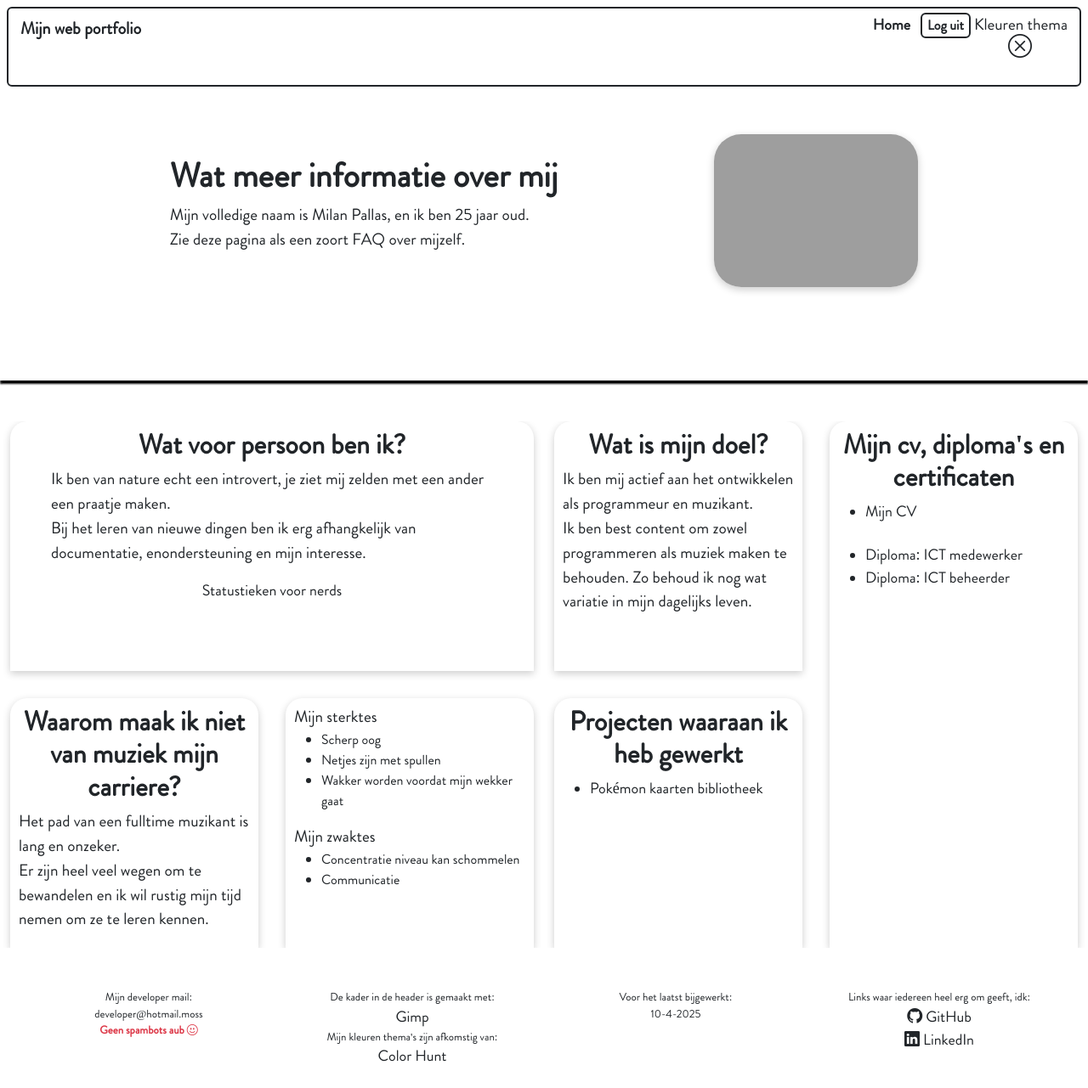
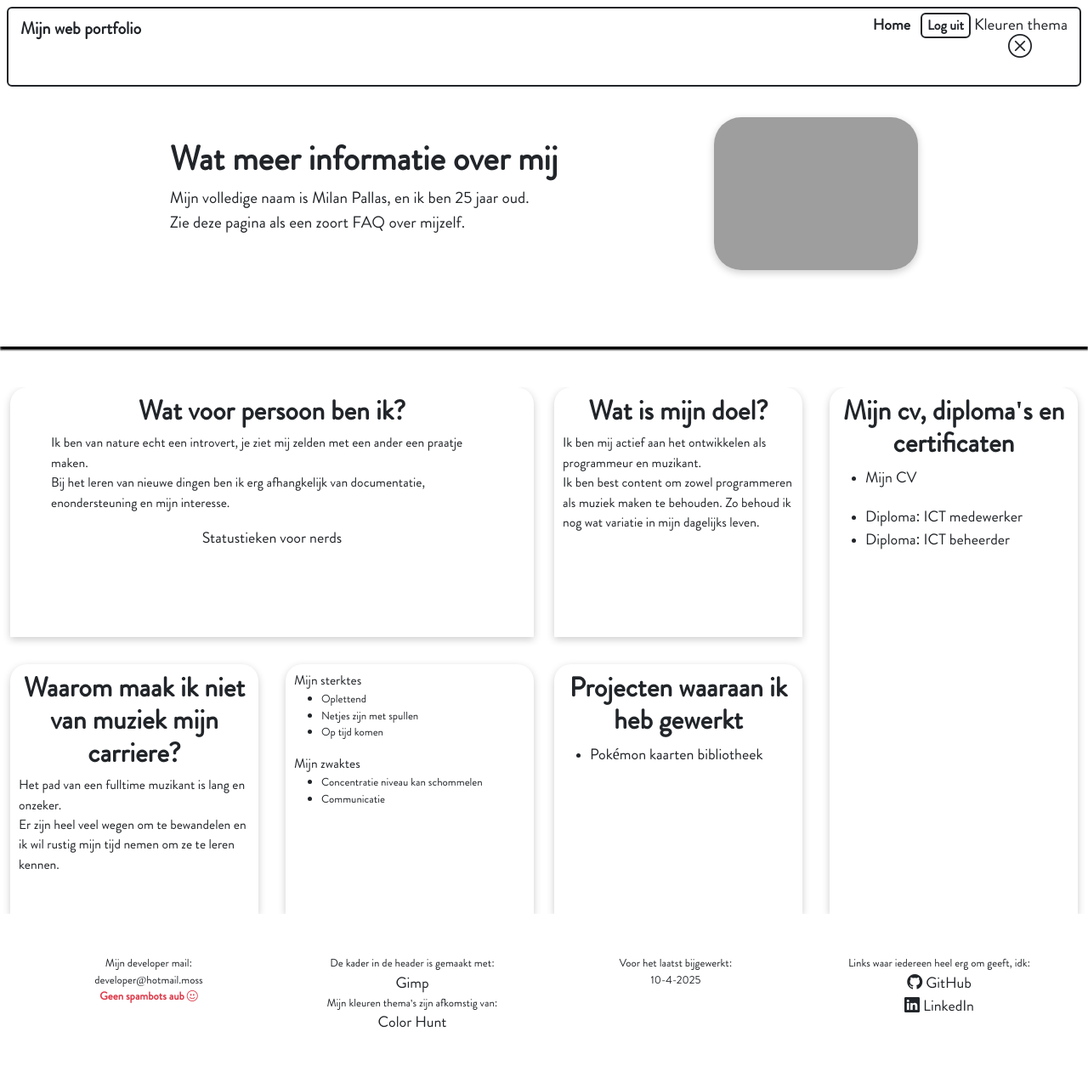
Before and after one commit to MossGuy/FirstPortfolio, a PHP site: page /wie_ben_ik.php in a window 1280 px wide. Shown: the whole page at 85% size. After the commit the page ends 1210 px from the top, so only its background shows below. Run offline with PHP 8.4, Linux system fonts and the light colour scheme; the visitor is signed in with stand-in values (Sample User, id 1); data comes from the database, SQL or seed files in the repository; grey boxes are pictures that could not be loaded.

Commit message:
style tweaks, content updates en target=blank toegevoegd aan externe links

```diff
--- a/statustieken_voor_nerds.php
+++ b/statustieken_voor_nerds.php
@@ -55,7 +55,7 @@ check_session();
                     <p class="border-2 border-bottom border-success"><span class="text-success font-weight-bold">S</span>: Stabiel, Sociaal, Supportgevend</p>
                     <p class="border-2 border-bottom border-primary"><span class="text-primary font-weight-bold">C</span>: Consciëntieus, Correct en Calculerend</p>
                 </div>
-            <p class="d-flex justify-content-evenly w-100">Grafiek gemaakt met: <a href="https://zelforganisatiefabriek.nl/disc-test/#de-online-test-maken">zelforganisatiefabriek</a></p>
+            <p class="d-flex justify-content-evenly w-100">Grafiek gemaakt met: <a href="https://zelforganisatiefabriek.nl/disc-test/#de-online-test-maken" target="_blank">zelforganisatiefabriek</a></p>
         </div>
         <div class="container col-12 col-lg-5 grote_container">
             <h2>Enneagram</h2>
@@ -63,7 +63,7 @@ check_session();
 
             <p>Type 5: De waarnemer, de onderzoeker</p>
             <p>Type 9: De vredestichter, de bemiddelaar</p>
-            <p class="d-flex justify-content-evenly w-100">Gedetailleerde informatie: <a href="https://enneagram-personality.com/nl/types/all">Enneagramtypes lijst</a></p>
+            <p class="d-flex justify-content-evenly w-100">Gedetailleerde informatie: <a href="https://enneagram-personality.com/nl/types/all" target="_blank">Enneagramtypes lijst</a></p>
         </div>
     </div>
 
--- a/stylesheets/style.css
+++ b/stylesheets/style.css
@@ -112,7 +112,7 @@ nav {
 /* header */
 header {
     border-color: var(--highlight);
-    height: 50vh;
+    height: 45vh;
     background-position: bottom;
     background-size: cover;
     box-shadow: 0 4px 2px 0.2px #000000;
@@ -134,6 +134,8 @@ footer {
 
 /* scemantics */
 h1 {
+    /* font-size: 43px; */
+    text-align: left;
     font-weight: bold;
     color: var(--highlight);
     border-color: var(--highlight);
@@ -215,9 +217,7 @@ select {
 }
 
 .border_bod_css {
-    border-bottom-width: 2px;
-    border-bottom-style: solid;
-    border-bottom-color: var(--text);
+    border-bottom: 2px solid var(--text);
 }
 
 .modal-header {
@@ -263,7 +263,6 @@ select {
 
 .grids > div {
     display: inline;
-    max-height: 620px;
     background-color: var(--secondary);
     background-position: bottom;
     background-size: cover;
@@ -294,6 +293,7 @@ select {
     }
     .grids > div {
         padding: 0.5rem 10px;
+        font-size: small;
     }
 }
 
@@ -301,9 +301,20 @@ select {
     .grids {
         height: auto;
     }
+    .grids > div {
+        max-height: 200px;
+    }
 
-    .grids > div:not(:first-child) h2 {
-        font-size: 20px;
+    .grids:last-child > div:nth-child(2) {
+        max-height: 500px;
+    }
+
+    .grids > div h2:not(.no_shrink)  {
+        font-size: 18px;
+    }
+    p {
+        font-size: larger;
+        margin-bottom: 0;
     }
 
 }
--- a/wie_ben_ik.php
+++ b/wie_ben_ik.php
@@ -57,7 +57,7 @@ check_session();
         <!-- De eerste grid -->
         <div class="container col-12 col-lg-6 grids mb-4">
             <div class="px-5">
-                <h2>Wat voor persoon ben ik?</h2>
+                <h2 class="no_shrink">Wat voor persoon ben ik?</h2>
                 <p class="text-wrap">
                     Ik ben van nature echt een introvert, je ziet mij zelden met een ander een praatje maken.<br>
                     Bij het leren van nieuwe dingen ben ik erg afhangkelijk van documentatie, enondersteuning en mijn interesse.
@@ -74,9 +74,9 @@ check_session();
             <div>
                 <p class="highlight m-0">Mijn sterktes</p>
                 <ul class="w-100">
-                    <li>Scherp oog</li>
+                    <li>Oplettend</li>
                     <li>Netjes zijn met spullen</li>
-                    <li>Wakker worden voordat mijn wekker gaat</li>
+                    <li>Op tijd komen</li>
                 </ul>
                 <p class="highlight m-0">Mijn zwaktes</p>
                 <ul class="w-100">
@@ -97,10 +97,10 @@ check_session();
             <div>
                 <h2>Mijn cv, diploma's en certificaten</h2>
                 <ul>
-                    <li><a href="./gevoelige_documenten/curriculum_vitae.pdf">Mijn CV</a></li>
+                    <li><a href="./gevoelige_documenten/curriculum_vitae.pdf" target="_blank">Mijn CV</a></li>
                     <br>
-                    <li><a href="./gevoelige_documenten/mbo_ict_medewerker.pdf">Diploma: ICT medewerker</a></li>
-                    <li><a href="./gevoelige_documenten/mbo_ict_beheerder.pdf">Diploma: ICT beheerder</a></li>
+                    <li><a href="./gevoelige_documenten/mbo_ict_medewerker.pdf" target="_blank">Diploma: ICT medewerker</a></li>
+                    <li><a href="./gevoelige_documenten/mbo_ict_beheerder.pdf" target="_blank">Diploma: ICT beheerder</a></li>
                 </ul>
             </div>
             <div>
@@ -135,7 +135,7 @@ check_session();
             <div>
                 <p class="highlight m-0">Mijn sterktes</p>
                 <ul class="w-100">
-                    <li>Scherp oog</li>
+                    <li>Oplettend</li>
                     <li>Netjes zijn met spullen</li>
                     <li>Op tijd komen</li>
                 </ul>
@@ -143,6 +143,7 @@ check_session();
                 <ul class="w-100">
                     <li>Concentratie niveau kan schommelen</li>
                     <li>Communicatie</li>
+                    <li>Alle apen kijken, je begint er op te lijken</li>
                 </ul>
             </div>
         </div>
@@ -158,10 +159,10 @@ check_session();
             <div>
                 <h2>Mijn cv, diploma's en certificaten</h2>
                 <ul>
-                    <li><a href="./gevoelige_documenten/curriculum_vitae.pdf">Mijn CV</a></li>
+                    <li><a href="./gevoelige_documenten/curriculum_vitae.pdf" target="_blank">Mijn CV</a></li>
                     <br>
-                    <li><a href="./gevoelige_documenten/mbo_ict_medewerker.pdf">Diploma: ICT medewerker</a></li>
-                    <li><a href="./gevoelige_documenten/mbo_ict_beheerder.pdf">Diploma: ICT beheerder</a></li>
+                    <li><a href="./gevoelige_documenten/mbo_ict_medewerker.pdf" target="_blank">Diploma: ICT medewerker</a></li>
+                    <li><a href="./gevoelige_documenten/mbo_ict_beheerder.pdf" target="_blank">Diploma: ICT beheerder</a></li>
                 </ul>
             </div>
             <div>
```
Also changed, not shown: index.php (+27 -27 lines).
